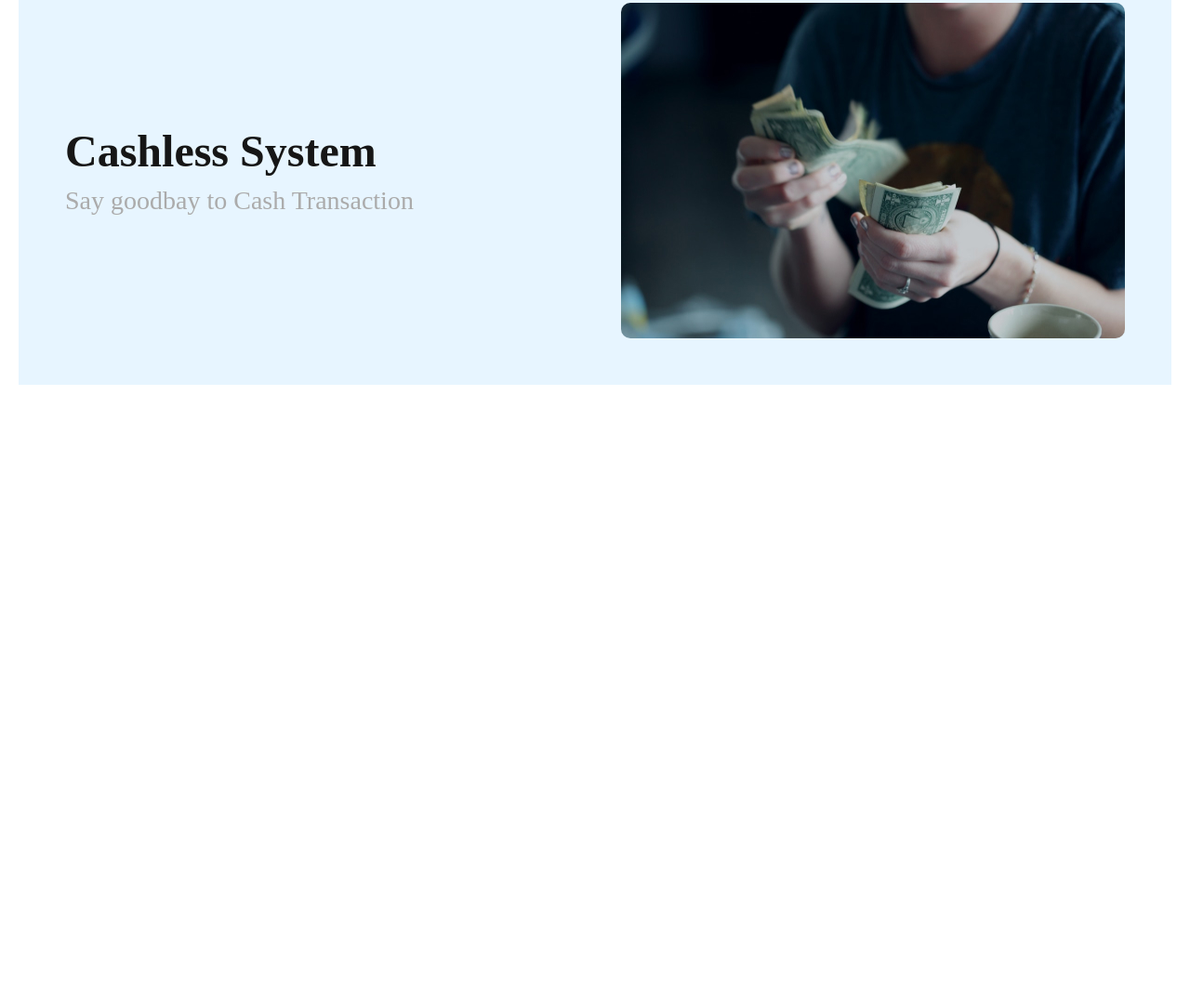
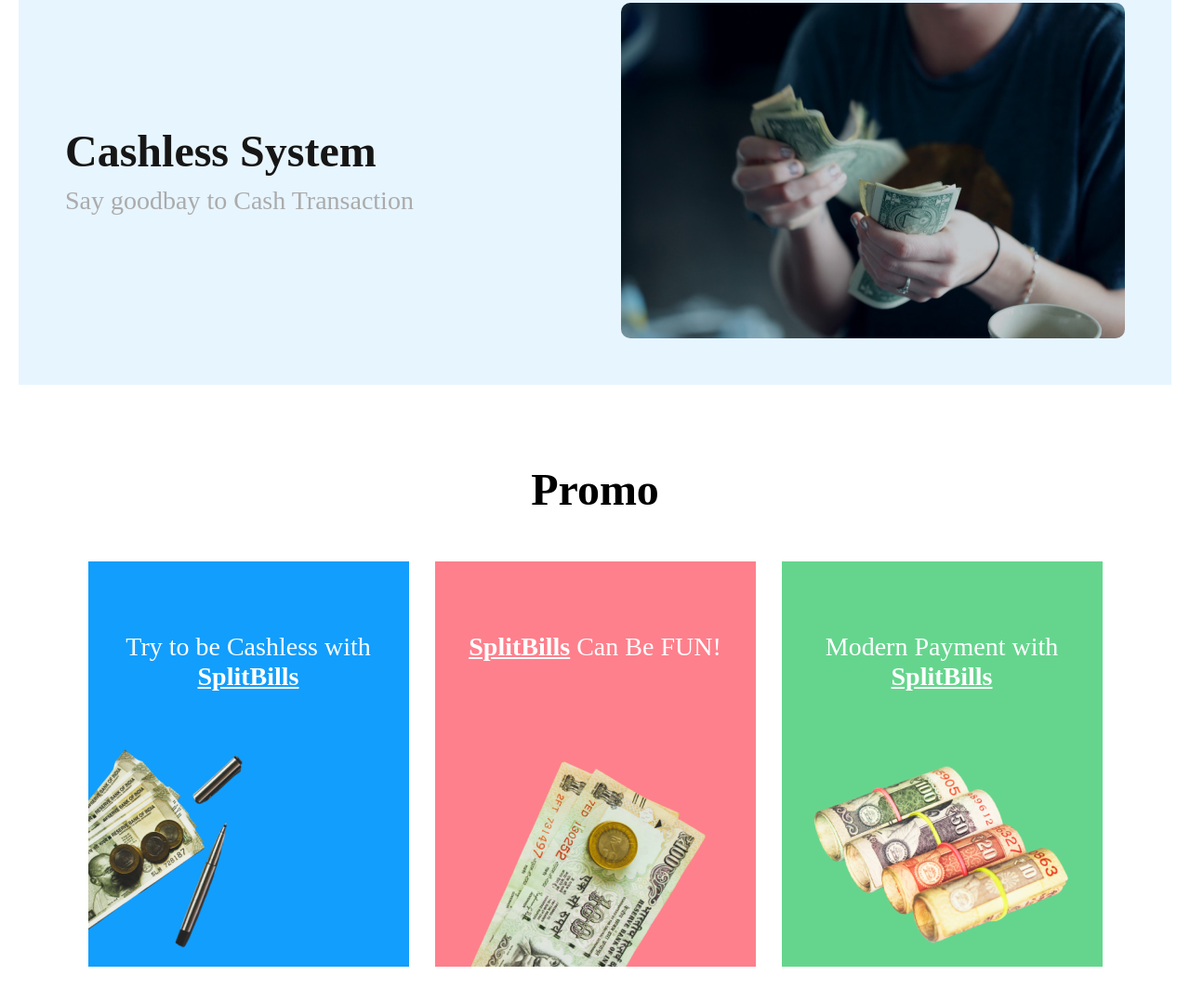
Before and after one commit to sonseong10/static-pages, a plain HTML site: page pages/Day4/index.html in a window 1280 px wide. Shown: the part 2615-3693 px from the top of the page at 93% size. Before the commit the page ends 3114 px from the top, so only its background shows below. Drawn offline with Linux system fonts and the light colour scheme; a web font is replaced by a local one.

Commit message:
Add promotion section markup and style

```diff
--- a/pages/Day4/index.html
+++ b/pages/Day4/index.html
@@ -78,6 +78,7 @@
         </div>
       </div>
     </section>
+
     <section class="sponsor">
       <h2 class="visually-hidden">Sponsor</h2>
       <div class="container">
@@ -105,6 +106,7 @@
         </ul>
       </div>
     </section>
+
     <section class="intro">
       <h2 class="visually-hidden">Intro</h2>
       <div class="container">
@@ -125,6 +127,7 @@
         </div>
       </div>
     </section>
+
     <section class="content">
       <h2 class="visually-hidden">Content</h2>
       <div class="container">
@@ -168,5 +171,47 @@
         </ol>
       </div>
     </section>
+
+    <section class="promotion">
+      <h2 class="visually-hidden">promotion</h2>
+      <div class="container">
+        <h2 class="promotion-title">Promo</h2>
+        <ul class="promotion-list">
+          <li class="promotion-item">
+            <p class="promotion-desc">
+              Try to be Cashless with
+              <span class="decoration">SplitBills</span>
+            </p>
+            <img
+              class="promotion-image"
+              src="./images/promotion-img-01.png"
+              alt="Promation image"
+            />
+          </li>
+          <li class="promotion-item">
+            <p class="promotion-desc">
+              <span class="decoration">SplitBills</span>
+              Can Be FUN!
+            </p>
+            <img
+              class="promotion-image"
+              src="./images/promotion-img-02.png"
+              alt="Promation image"
+            />
+          </li>
+          <li class="promotion-item">
+            <p class="promotion-desc">
+              Modern Payment with
+              <span class="decoration">SplitBills</span>
+            </p>
+            <img
+              class="promotion-image"
+              src="./images/promotion-img-03.png"
+              alt="Promation image"
+            />
+          </li>
+        </ul>
+      </div>
+    </section>
   </body>
 </html>
--- a/pages/Day4/style.css
+++ b/pages/Day4/style.css
@@ -314,6 +314,9 @@
   width: 542px;
   height: 361px;
   border-radius: 10px;
+  background-position: center center;
+  background-size: contain;
+  background-repeat: no-repeat;
 }
 
 .decoration-image.first {
@@ -327,3 +330,74 @@
 .decoration-image.third {
   background-image: url("./images/content-img-03.jpg");
 }
+
+/* promotion */
+.promotion {
+  margin-bottom: 137px;
+}
+
+.promotion .container {
+  max-width: 1091px;
+}
+
+.promotion-title {
+  font-size: var(--font-lg);
+  text-align: center;
+  margin-bottom: 50px;
+}
+
+.promotion-list {
+  display: flex;
+  align-items: center;
+  justify-content: space-between;
+}
+
+.promotion-item {
+  position: relative;
+  width: 345px;
+  height: 436px;
+  padding-top: 76px;
+  font-size: var(--font-mid);
+  text-align: center;
+  color: #fff;
+}
+
+.promotion-item:not(:last-child) {
+  margin-right: 28px;
+}
+
+.promotion-item:first-child {
+  background-color: var(--color-blue);
+}
+
+.promotion-item:nth-child(2) {
+  background-color: var(--color-red);
+}
+
+.promotion-item:last-child {
+  background-color: var(--color-green);
+}
+
+.promotion-desc .decoration {
+  font-weight: 700;
+  text-decoration: underline;
+}
+
+.promotion-image {
+  position: absolute;
+}
+
+.promotion-item:first-child img {
+  left: 0;
+  bottom: 0;
+}
+
+.promotion-item:nth-child(2) img {
+  left: 22px;
+  bottom: 0;
+}
+
+.promotion-item:last-child img {
+  left: 22px;
+  bottom: 9px;
+}
```
Also changed, not shown: pages/Day4/images/promotion-img-01.png (added), pages/Day4/images/promotion-img-02.png (added), pages/Day4/images/promotion-img-03.png (added).
